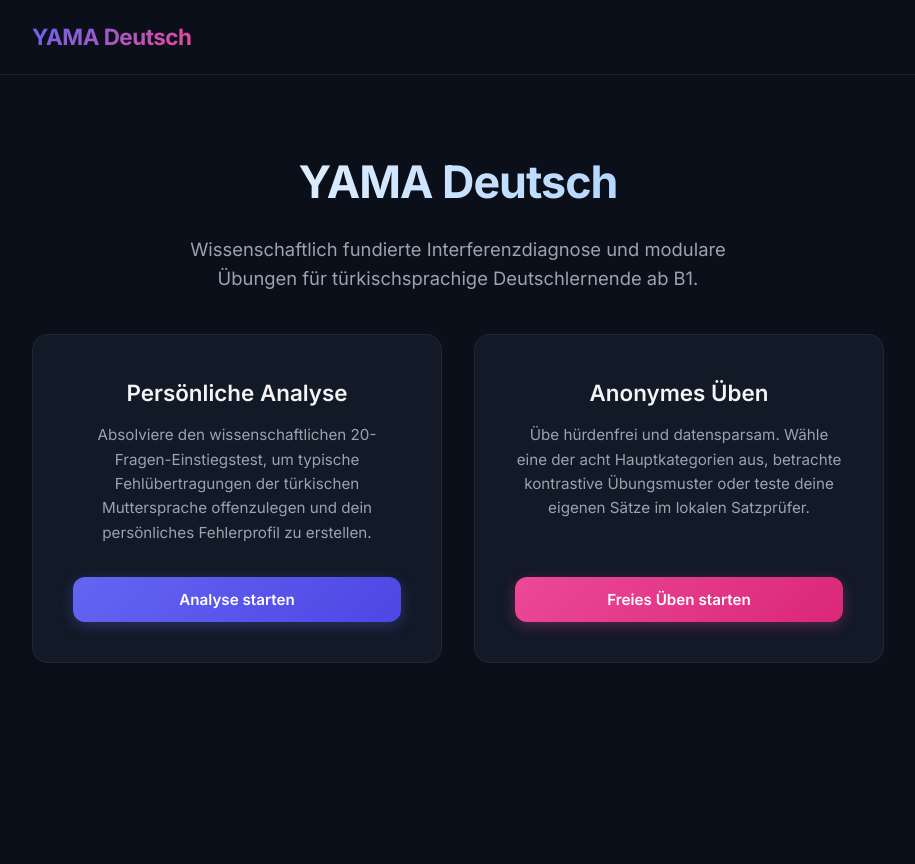
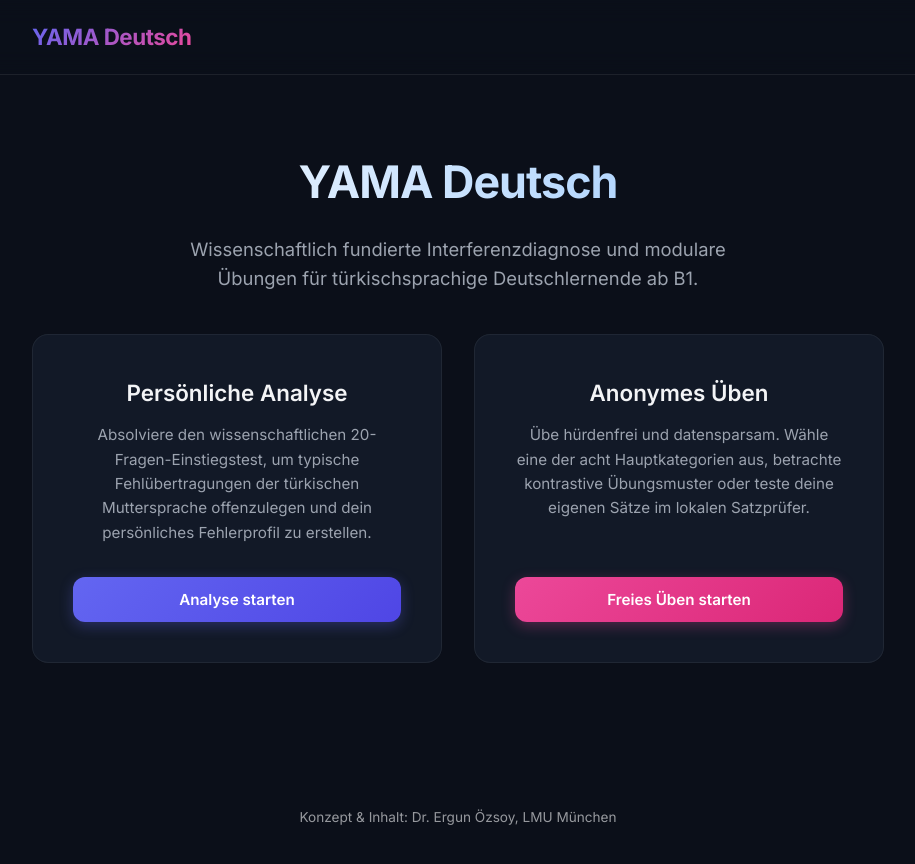
Before and after one commit to ergunozsoy/YAMA-Deutsch, a React (Vite) app in the folder 06_App_Code/: page / in a window 1280 px wide. Shown: the top 864 px of the page, without its empty margins (182-1097 px from the left). Before the commit the page ends 800 px from the top, so only its background shows below. Built offline with nearby package versions, Linux system fonts and the light colour scheme.

Commit message:
Add footer with attribution to Dr. Ergun Özsoy

```diff
--- a/06_App_Code/src/App.tsx
+++ b/06_App_Code/src/App.tsx
@@ -498,6 +498,9 @@ export default function App() {
           </div>
         )}
       </main>
+      <footer style={{ textAlign: 'center', padding: '2rem 1rem 3rem', marginTop: '1rem', fontSize: '0.85rem', opacity: 0.6 }}>
+        Konzept &amp; Inhalt: Dr. Ergun Özsoy, LMU München
+      </footer>
     </>
   );
 }
```
